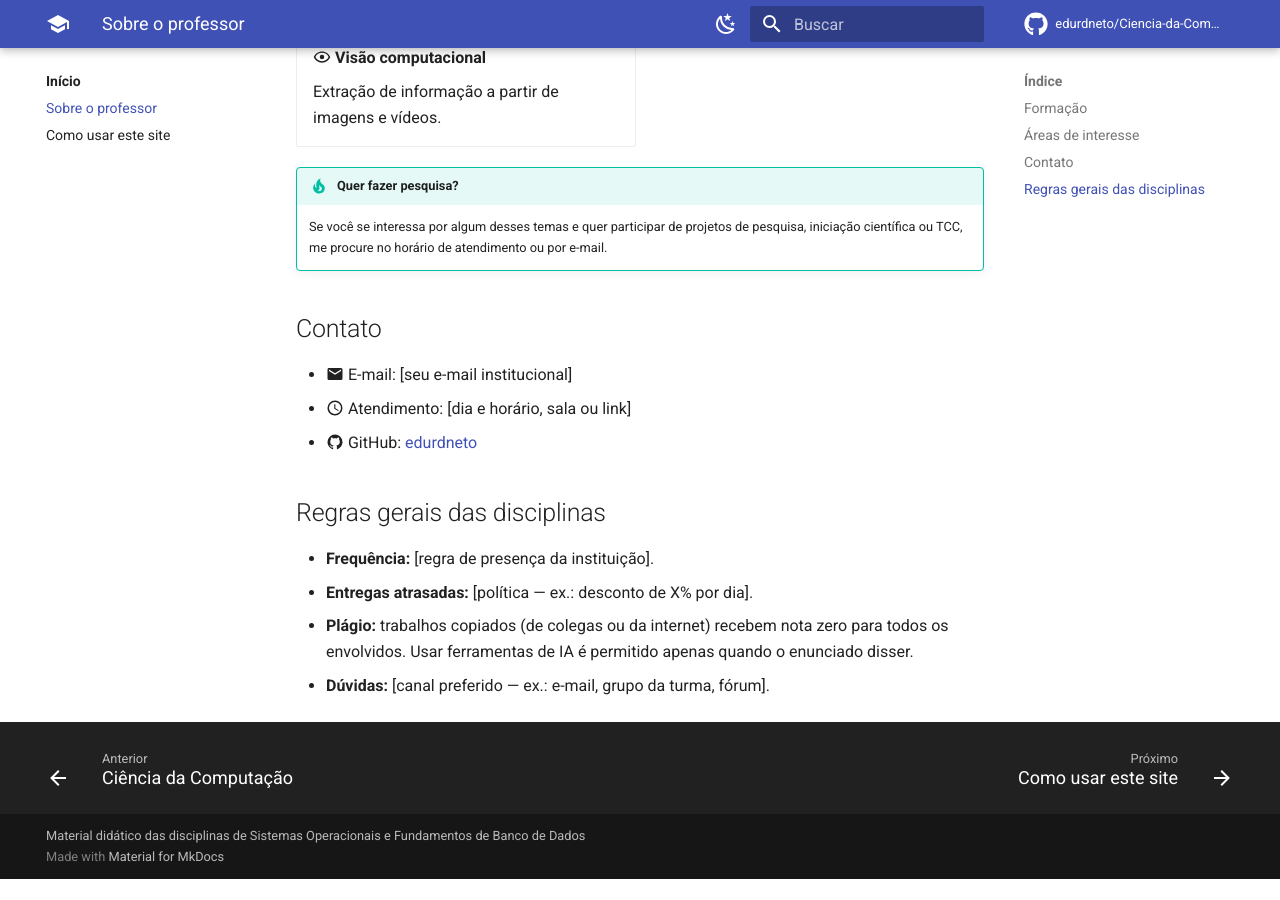
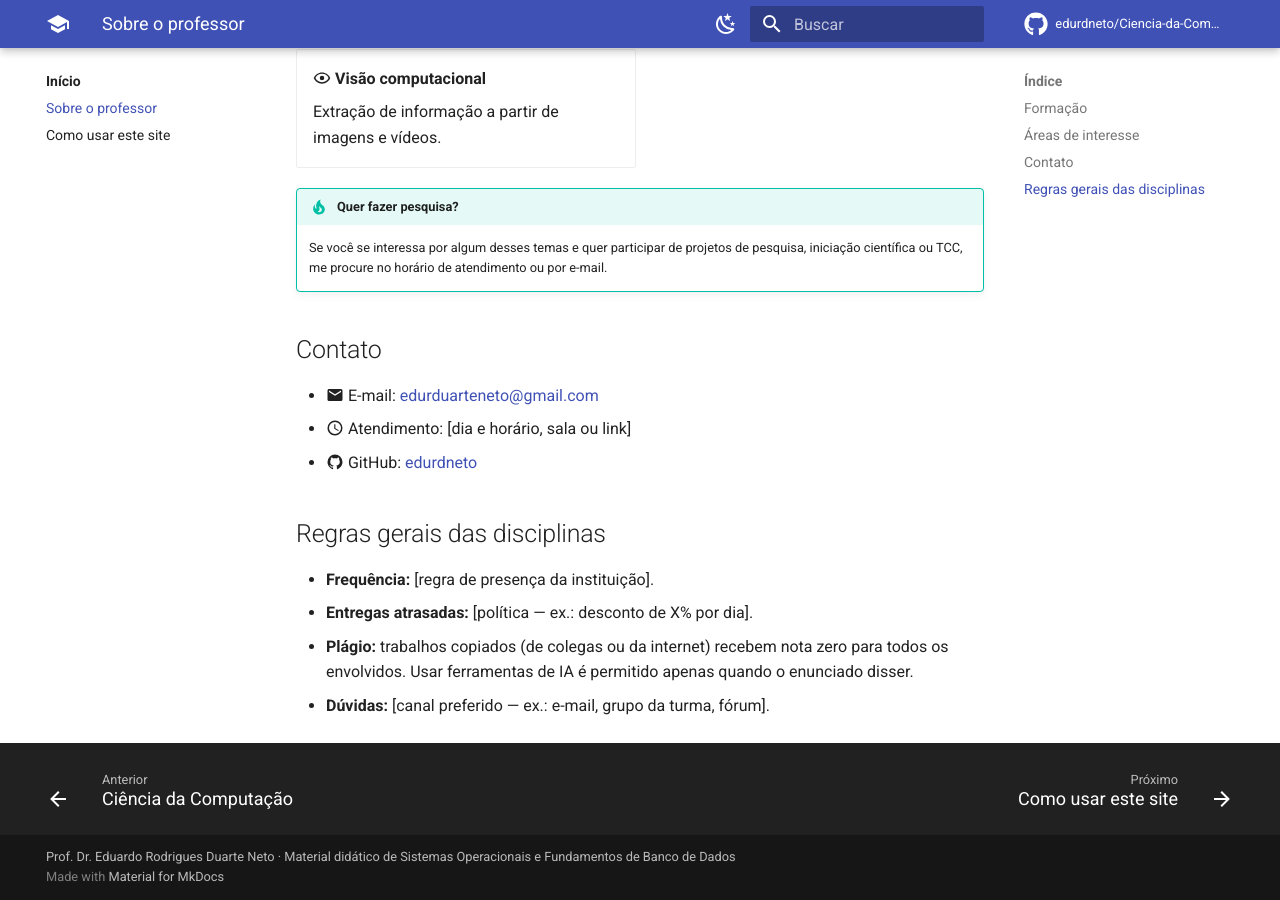
Before and after one commit to edurdneto/Ciencia-da-Computacao, an MkDocs documentation site: the page built from docs/sobre.md, in a window 1280 px wide and 900 px high, scrolled down 1288 px. Built offline with MkDocs 1.6.1 and Material for MkDocs 9.7.7, drawn with Linux system fonts in a browser that asks for light colours; comment, search, counter and statistics services are not loaded; before the commit the page ends 2167 px from its top, so only the background shows below that; some of the changed text lies outside the part shown.

Commit message:
Completa a página "Sobre" com nome, doutorado e e-mail
Também coloca o nome do professor no rodapé do site.

Co-Authored-By: Claude Opus 5.5 <noreply@anthropic.com>
Claude-Session: https://claude.ai/code/session_011tdK4DUKE9K6ii7eXrAshN

```diff
--- a/docs/sobre.md
+++ b/docs/sobre.md
@@ -1,8 +1,6 @@
 # Sobre o professor
 
-<!-- PROFESSOR: troque [Seu nome completo] pelo seu nome. -->
-
-<p style="font-size: 1.15em; margin-bottom: 0.2em"><strong>Prof. Dr. [Seu nome completo]</strong></p>
+<p style="font-size: 1.15em; margin-bottom: 0.2em"><strong>Prof. Dr. Eduardo Rodrigues Duarte Neto</strong></p>
 <p style="margin-top: 0">
 Doutor (PhD) em Ciência da Computação<br>
 Professor da <strong>Unichristus</strong> · Pesquisador Sênior no <strong>LSBD</strong> — Laboratório de Sistemas e Banco de Dados
@@ -53,7 +51,7 @@ Em sala de aula, procuro aproximar a teoria da prática: os conceitos de cada di
 
 ## Contato
 
-- :material-email: E-mail: [seu e-mail institucional]
+- :material-email: E-mail: [edurduarteneto@gmail.com](mailto:edurduarteneto@gmail.com)
 - :material-clock-outline: Atendimento: [dia e horário, sala ou link]
 - :material-github: GitHub: [edurdneto](https://github.com/edurdneto)
 
--- a/mkdocs.yml
+++ b/mkdocs.yml
@@ -4,7 +4,7 @@ site_url: https://edurdneto.github.io/Ciencia-da-Computacao/
 repo_url: https://github.com/edurdneto/Ciencia-da-Computacao
 repo_name: edurdneto/Ciencia-da-Computacao
 edit_uri: edit/main/docs/
-copyright: Material didático das disciplinas de Sistemas Operacionais e Fundamentos de Banco de Dados
+copyright: Prof. Dr. Eduardo Rodrigues Duarte Neto · Material didático de Sistemas Operacionais e Fundamentos de Banco de Dados
 
 theme:
   name: material
```
Also changed, not shown: other parts of docs/sobre.md (+1 -1 lines).
